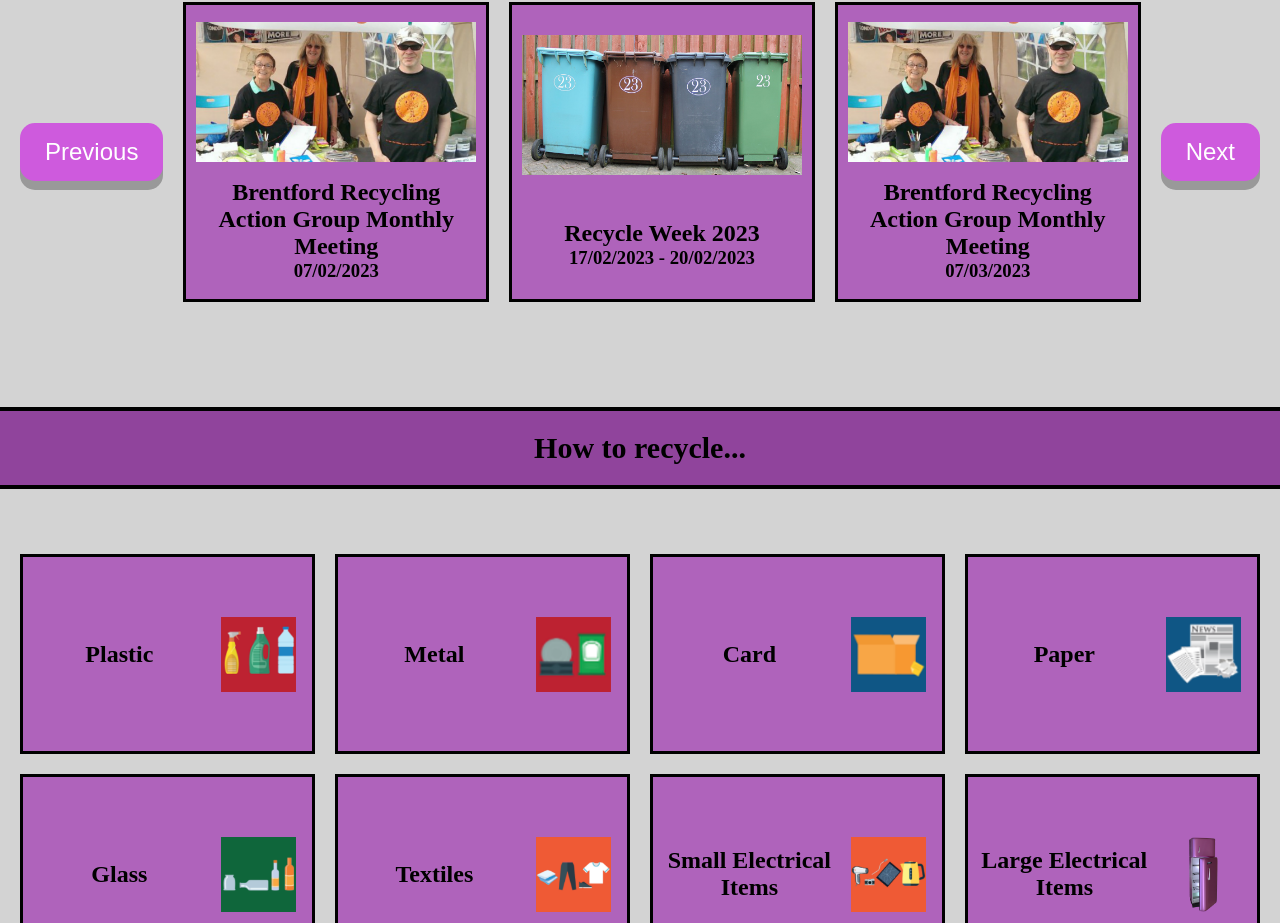
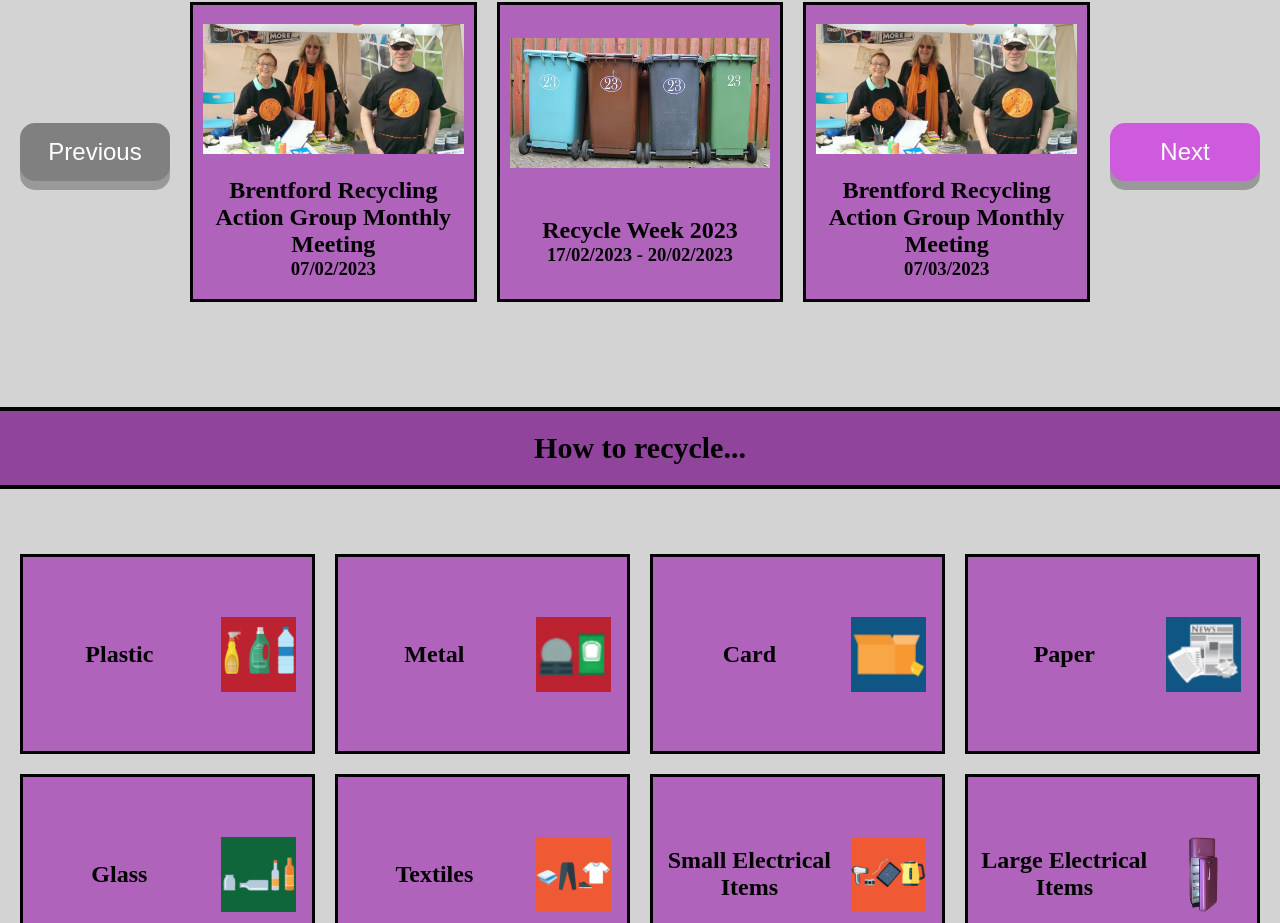
Before and after one commit to ajn2020/test, a Next.js app: page / in a window 1280 px wide. Shown: the part 1078-2001 px from the top of the page. Built offline with nearby package versions, Linux system fonts and the light colour scheme.

Commit message:
Add styles for disabled buttons

```diff
--- a/styles/style.css
+++ b/styles/style.css
@@ -222,6 +222,8 @@ a:hover {
 }
 
 .event-card-carousel-button {
+  height: 70x;
+  width: 150px;
   display: inline-block;
   padding: 15px 25px;
   font-size: 24px;
@@ -236,14 +238,18 @@ a:hover {
   box-shadow: 0 9px #999;
 }
 
-.event-card-carousel-button:hover {
+.event-card-carousel-button:not(:disabled):hover {
   background-color: #3e8e41;
 }
 
-.event-card-carousel-button:active {
-  background-color: #3e8e41;
+.event-card-carousel-button:not(:disabled):active {
   box-shadow: 0 5px #666;
   transform: translateY(4px);
+}
+
+.event-card-carousel-button:disabled {
+  background-color: grey;
+  cursor: not-allowed;
 }
 
 /*========================================
```
